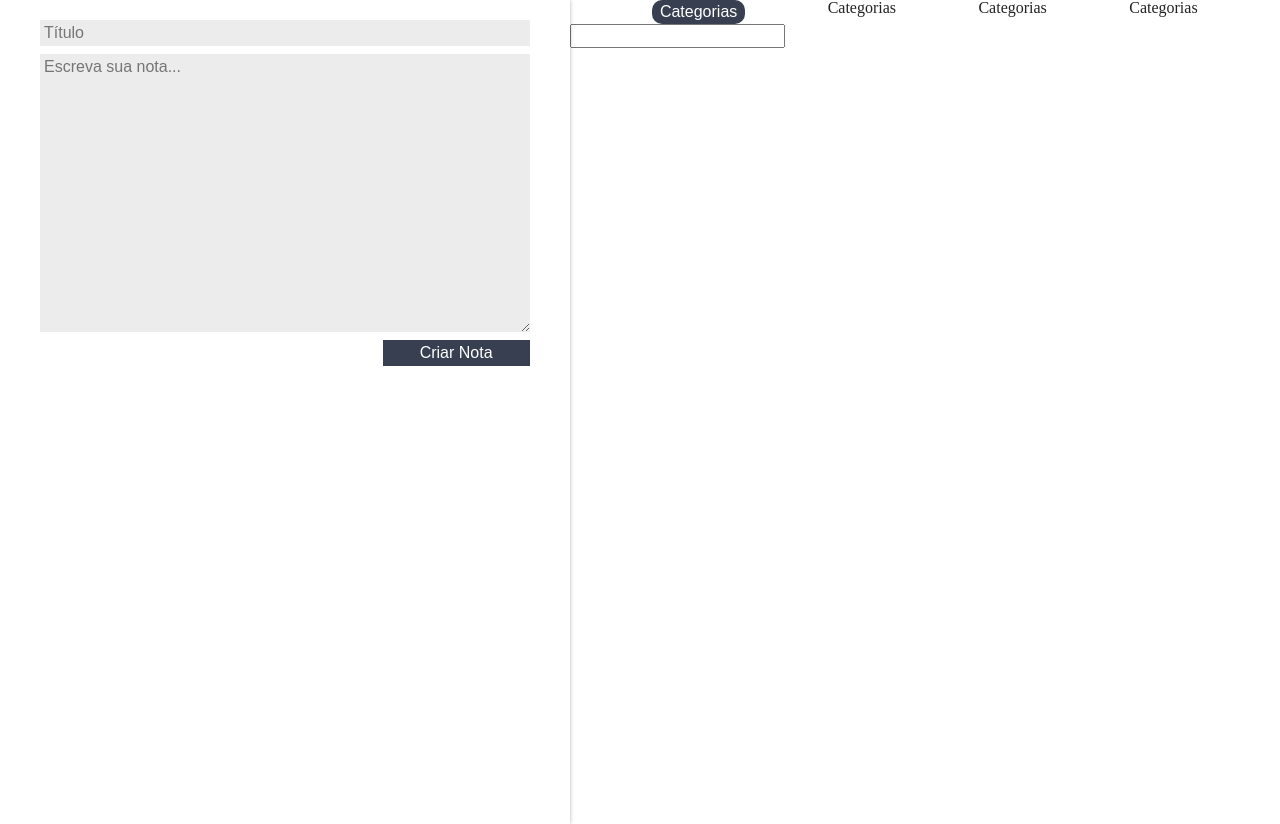
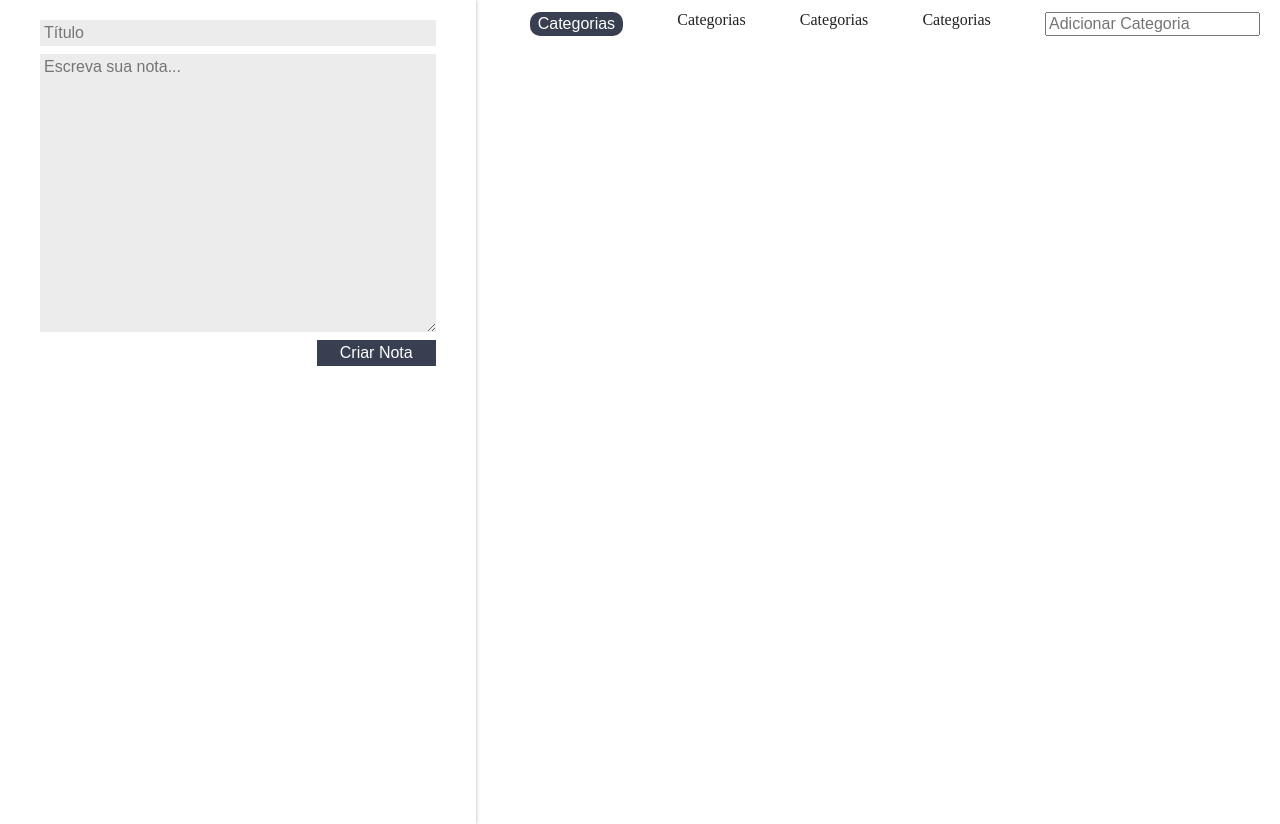
Before and after one commit to thaisascastro/react-alura, a React (Create React App) app in the folder ceep/: page / in a window 1280 px wide. Built offline with nearby package versions, Linux system fonts and the light colour scheme.

Commit message:
classnames

```diff
--- a/ceep/src/components/ListaDeCategorias/ListaDeCategorias.jsx
+++ b/ceep/src/components/ListaDeCategorias/ListaDeCategorias.jsx
@@ -1,18 +1,26 @@
-import React, { Component, Fragment } from "react";
+import React, { Component } from "react";
 import './styles.css';
 
 class ListaDeCategorias extends Component {
+
+  _handleEventoInput(e) {
+    console.log(e)
+  }
+
   render() {
     return (
-      <Fragment className="lista-categorias">
+      <section className="lista-categorias">
       <ul className="lista-categorias_lista">
         <li className="lista-categorias_item">Categorias</li>
         <li>Categorias</li>
         <li>Categorias</li>
         <li>Categorias</li>
       </ul>
-      <input type="text" className="lista-categorias_input"/>
-      </Fragment>
+      <input type="text"
+      className="lista-categorias_input"
+      placeholder="Adicionar Categoria"
+      onKeyUp={this._handleEventoInput.bind(this)}/>
+      </section>
     );
   }
 }
```
